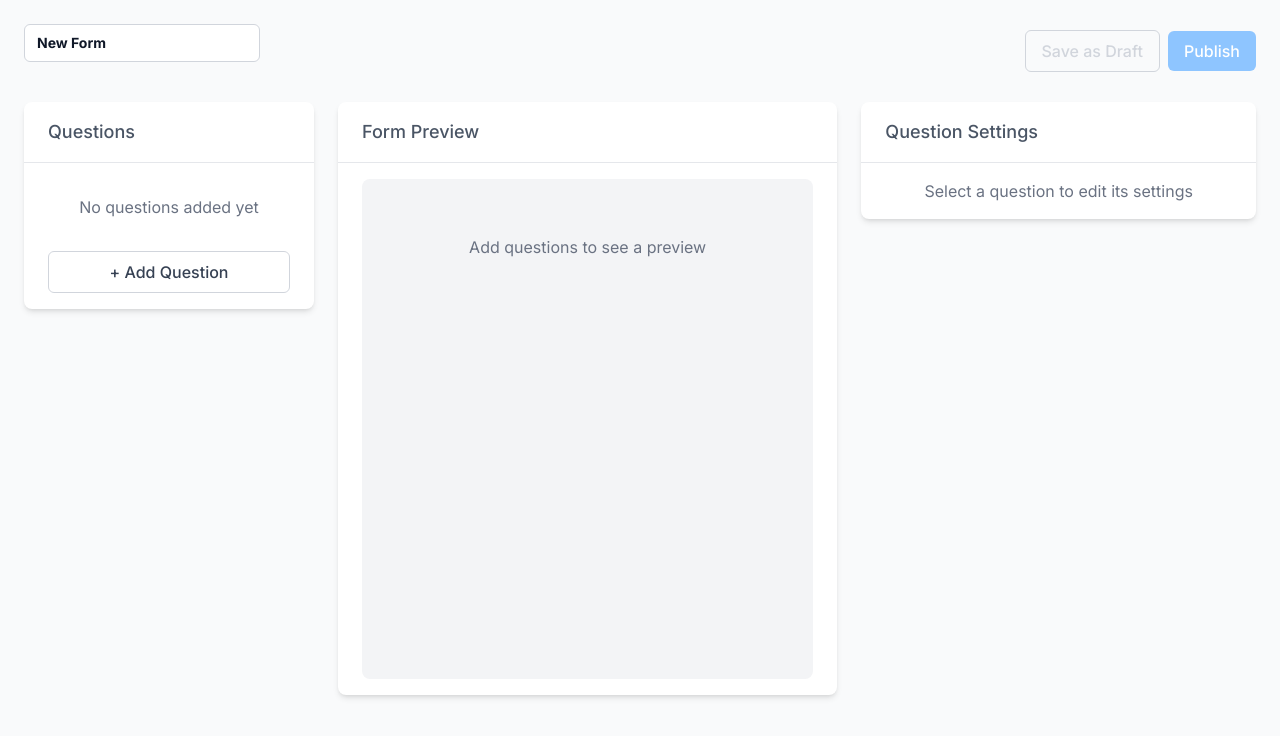
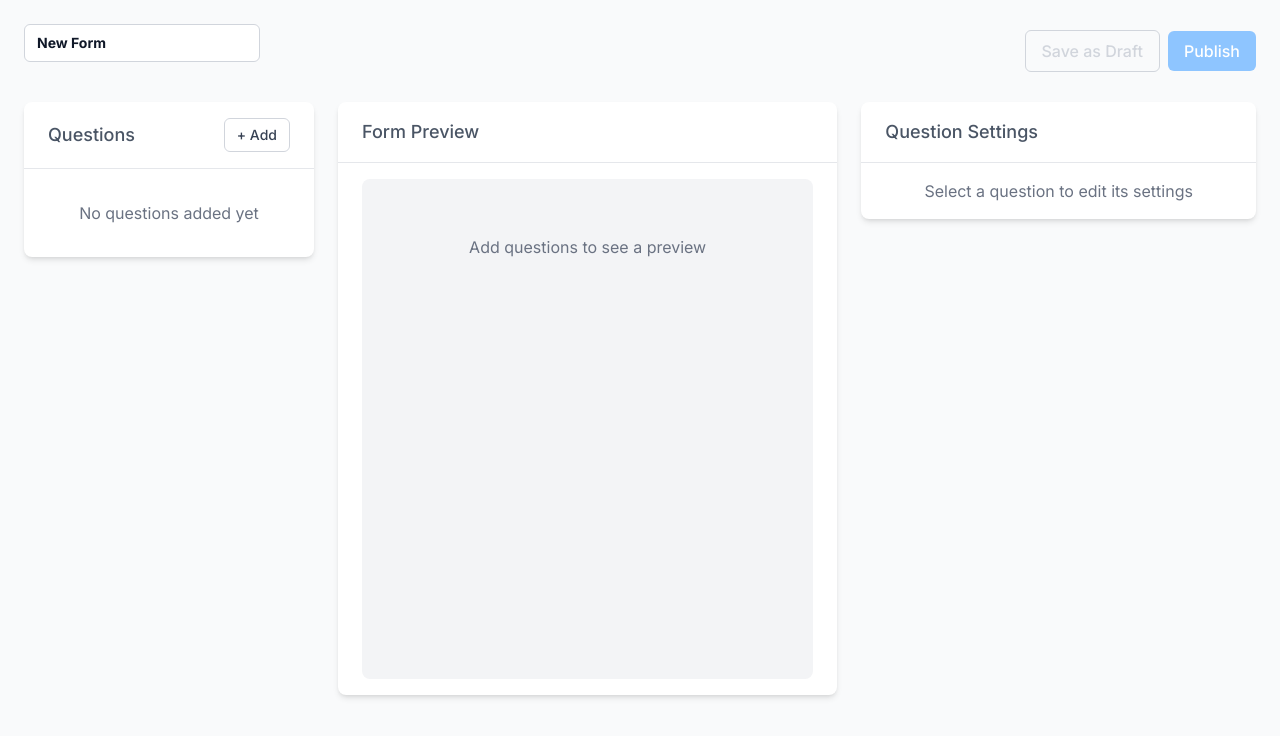
Before and after one commit to kgwd07/simpleFormBuilder, a Next.js app: page /forms/create in a window 1280 px wide. Shown: the top 736 px of the page. Built offline with nearby package versions, Linux system fonts and the light colour scheme.

Commit message:
the button to add question is kept in the header

```diff
--- a/src/app/forms/create/page.tsx
+++ b/src/app/forms/create/page.tsx
@@ -301,8 +301,16 @@ export default function CreateForm() {
         {/* Column 1: Question List */}
         <div className="col-span-12 lg:col-span-3">
           <Card className="sticky top-6">
-            <CardHeader>
+             <CardHeader className="flex justify-between items-center">
               <h2 className="text-gray-600 text-lg font-medium">Questions</h2>
+              <Button
+                variant="outline"
+                onClick={() => setIsTypeSelectorOpen(true)}
+                className="cursor-pointer"
+                size="sm"
+              >
+                + Add
+              </Button>
             </CardHeader>
             <CardContent className="p-4">
               {currentForm.questions.length === 0 ? (
@@ -370,15 +378,6 @@ export default function CreateForm() {
                   ))}
                 </div>
               )}
-              <div className="mt-4">
-                <Button
-                  variant="outline"
-                  onClick={() => setIsTypeSelectorOpen(true)}
-                  className="w-full cursor-pointer"
-                >
-                  + Add Question
-                </Button>
-              </div>
             </CardContent>
           </Card>
         </div>
```
